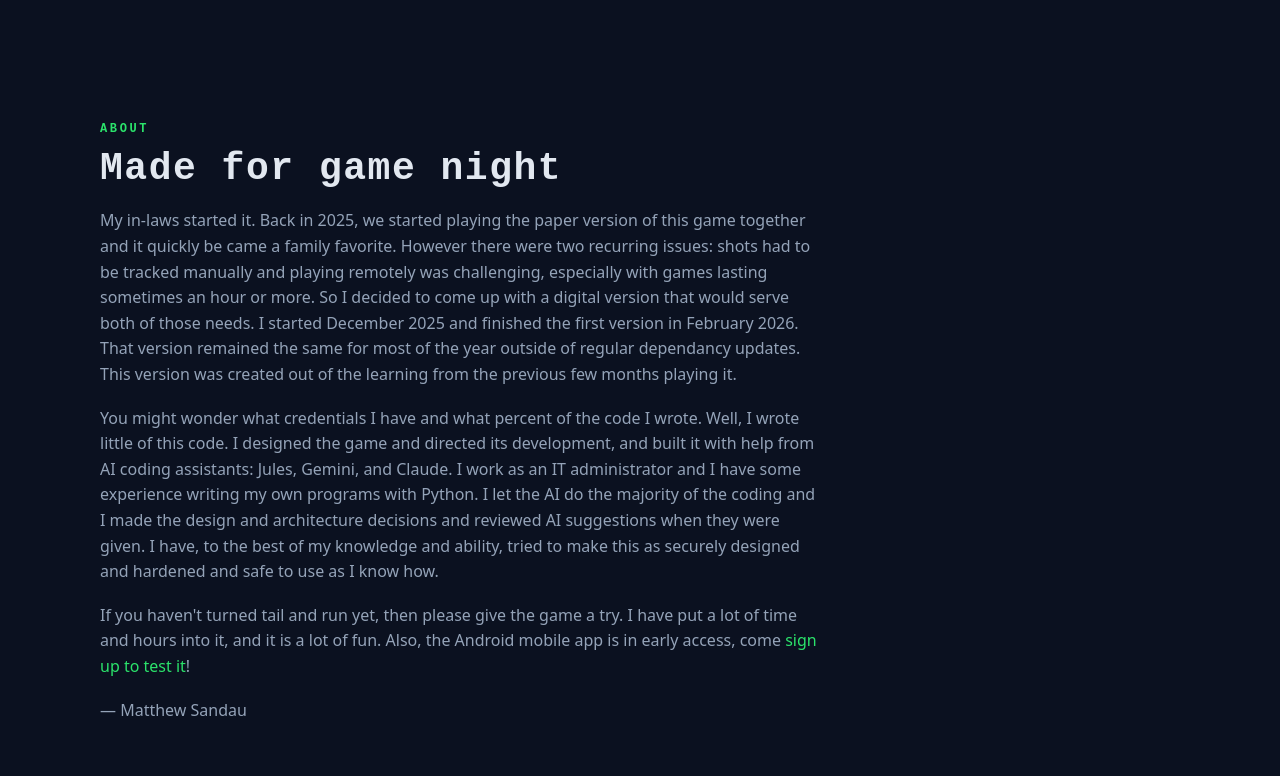
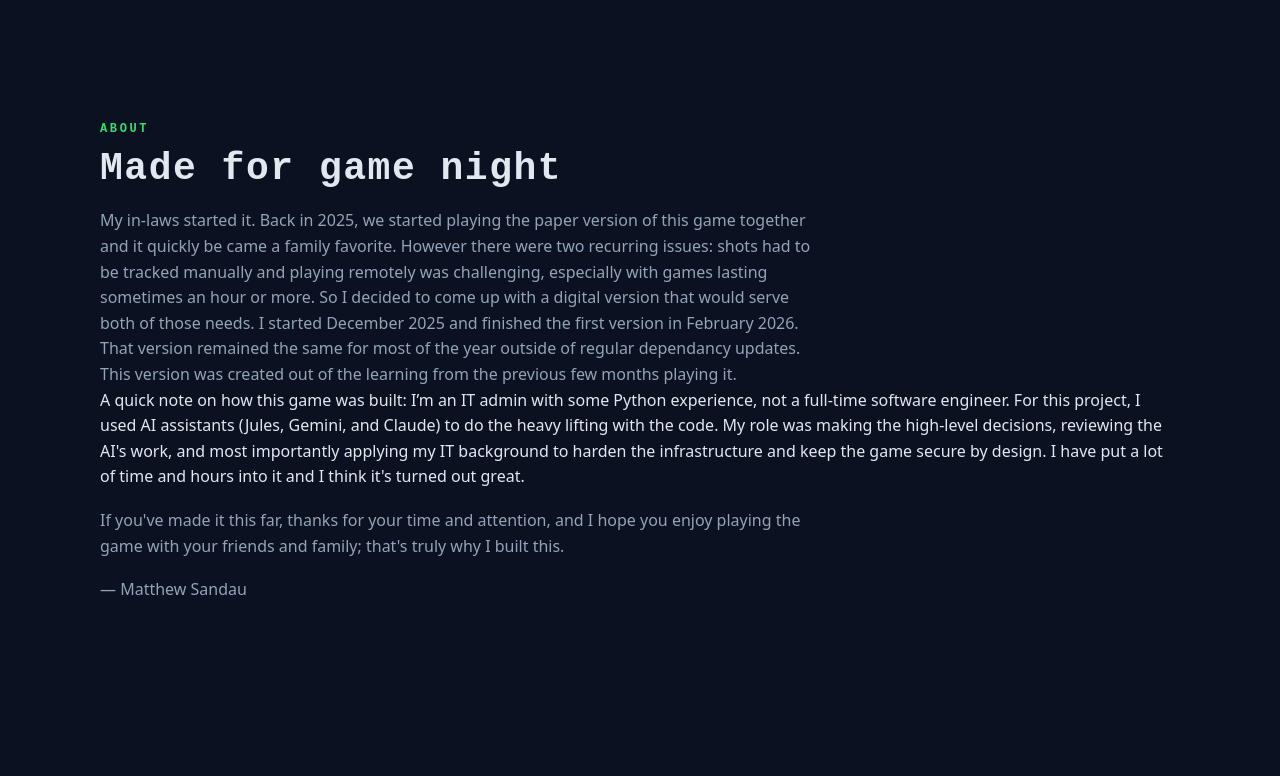
Before and after one commit to msandy1/Naval-Pursuit-site, a plain HTML site: page index.html in a window 1280 px wide. Shown: the part 4840-5616 px from the top of the page. Drawn offline with Linux system fonts and the light colour scheme.

Commit message:
Update index.html

```diff
--- a/index.html
+++ b/index.html
@@ -481,8 +481,8 @@
     <div class="eyebrow">About</div>
     <h2>Made for game night</h2>
     <p>My in-laws started it. Back in 2025, we started playing the paper version of this game together and it quickly be came a family favorite. However there were two recurring issues: shots had to be tracked manually and playing remotely was challenging, especially with games lasting sometimes an hour or more. So I decided to come up with a digital version that would serve both of those needs. I started December 2025 and finished the first version in February 2026. That version remained the same for most of the year outside of regular dependancy updates. This version was created out of the learning from the previous few months playing it.</p>
-    <p>You might wonder what credentials I have and what percent of the code I wrote. Well, I wrote little of this code. I designed the game and directed its development, and built it with help from AI coding assistants: Jules, Gemini, and Claude. I work as an IT administrator and I have some experience writing my own programs with Python. I let the AI do the majority of the coding and I made the design and architecture decisions and reviewed AI suggestions when they were given. I have, to the best of my knowledge and ability, tried to make this as securely designed and hardened and safe to use as I know how.</p>
-    <p>If you haven't turned tail and run yet, then please give the game a try. I have put a lot of time and hours into it, and it is a lot of fun. Also, the Android mobile app is in early access, come <a href="#android">sign up to test it</a>!</p>
+    A quick note on how this game was built: I’m an IT admin with some Python experience, not a full-time software engineer. For this project, I used AI assistants (Jules, Gemini, and Claude) to do the heavy lifting with the code. My role was making the high-level decisions, reviewing the AI's work, and most importantly applying my IT background to harden the infrastructure and keep the game secure by design. I have put a lot of time and hours into it and I think it's turned out great.</p>
+    <p> If you've made it this far, thanks for your time and attention, and I hope you enjoy playing the game with your friends and family; that's truly why I built this.
     <p>— Matthew Sandau</p>
   </div>
 </section>
```
